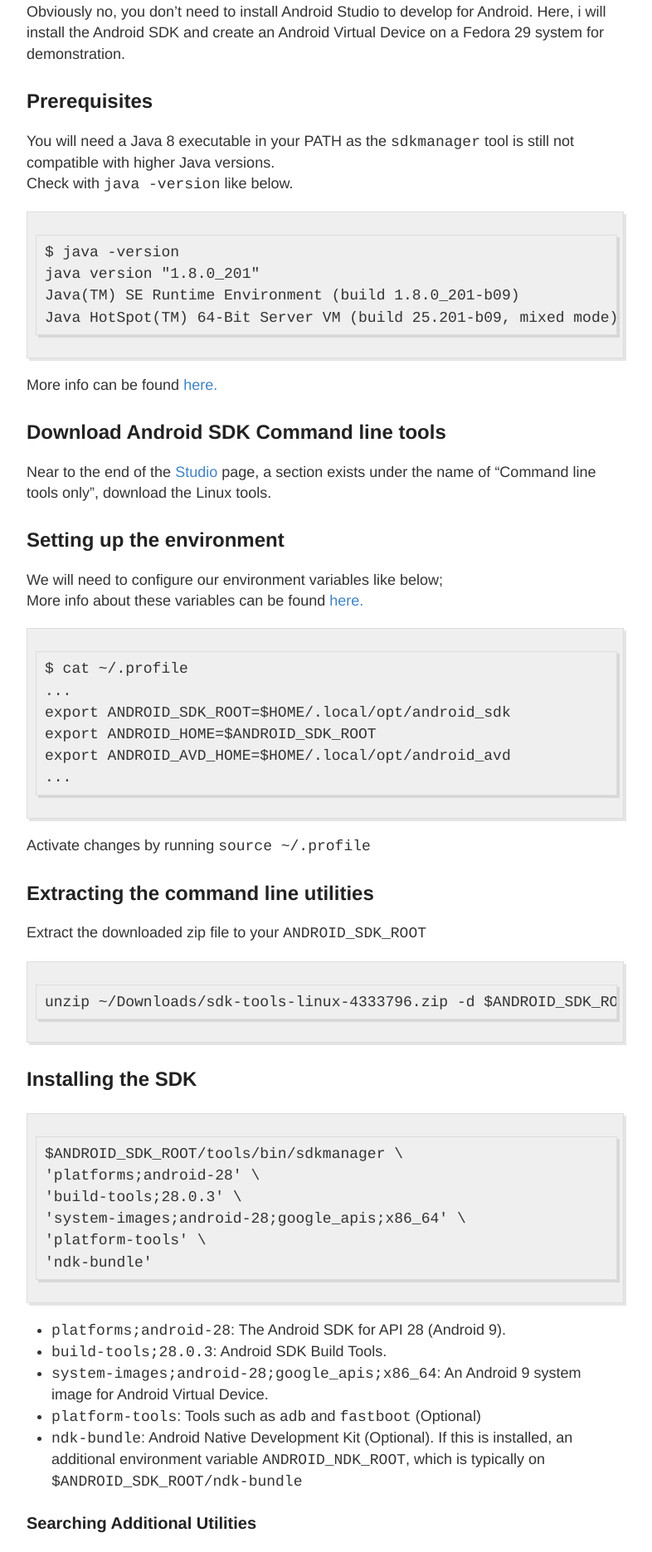
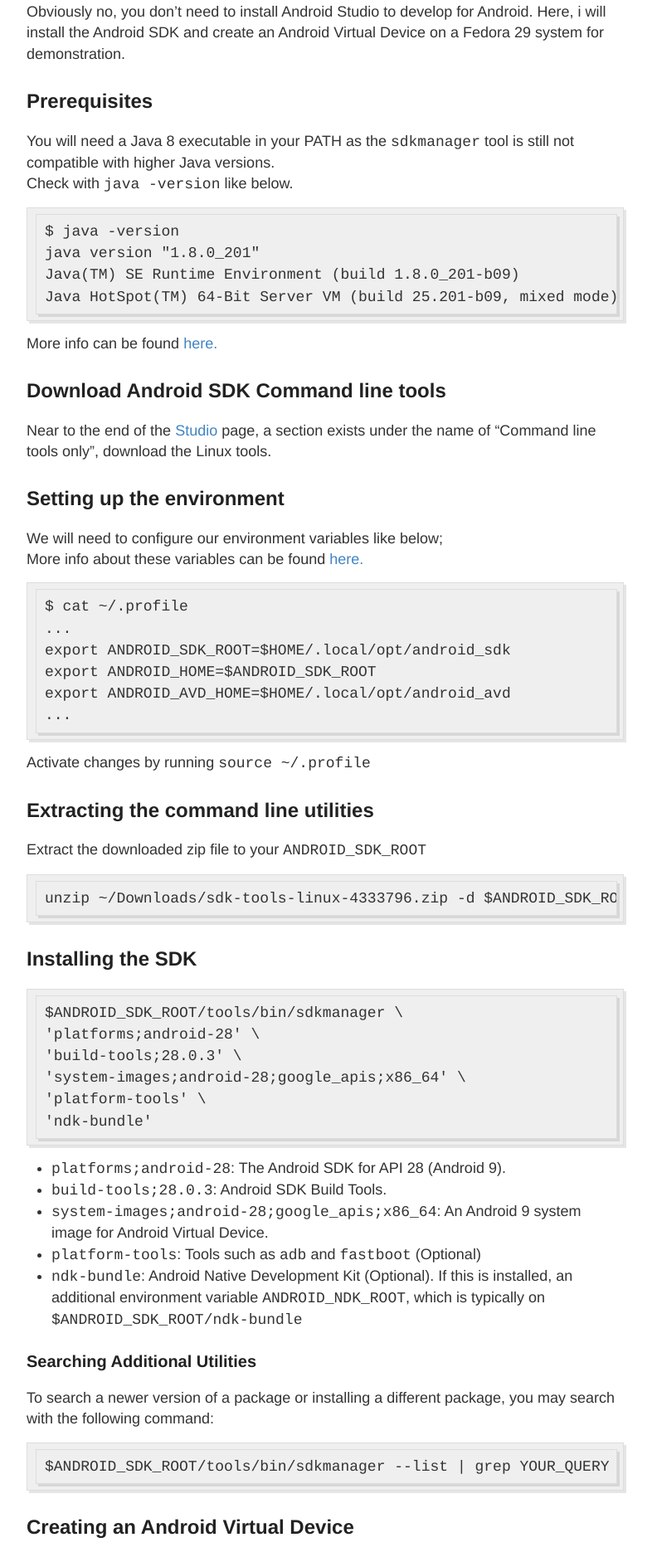
Before and after one commit to glacion/glacion.github.io, a Jekyll site: the page built from _posts/2019-04-06-AVD.md, in a window 1280 px wide. Shown: the part 319-2190 px from the top of the page at 83% size, without its empty margins (248-1034 px from the left). Built offline with Jekyll 4.4.1, drawn with Linux system fonts in a browser that asks for light colours; comment, search, counter and statistics services are not loaded.

Commit message:
Fix code block boxes

```diff
--- a/_sass/_highlights.scss
+++ b/_sass/_highlights.scss
@@ -6,8 +6,8 @@
   -moz-box-shadow: 3px 3px rgba(0,0,0,0.1);
   -webkit-box-shadow: 3px 3px rgba(0,0,0,0.1);
   box-shadow: 3px 3px rgba(0,0,0,0.1);
-  margin: 20px 0 20px 0;
-  overflow: scroll;
+  margin: 0px 0 0px 0;
+  overflow: auto;
 }
 
 code {
```
